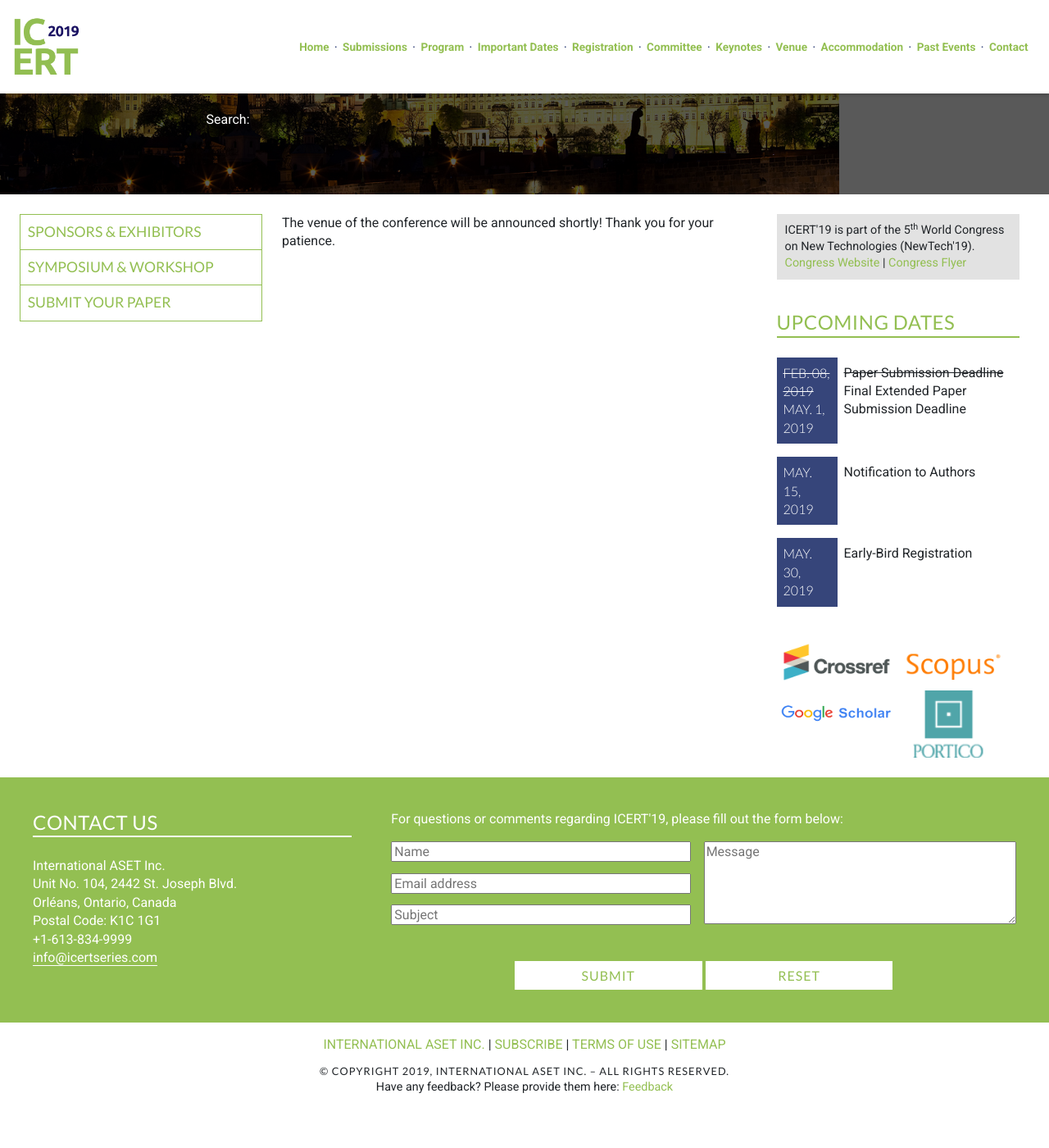
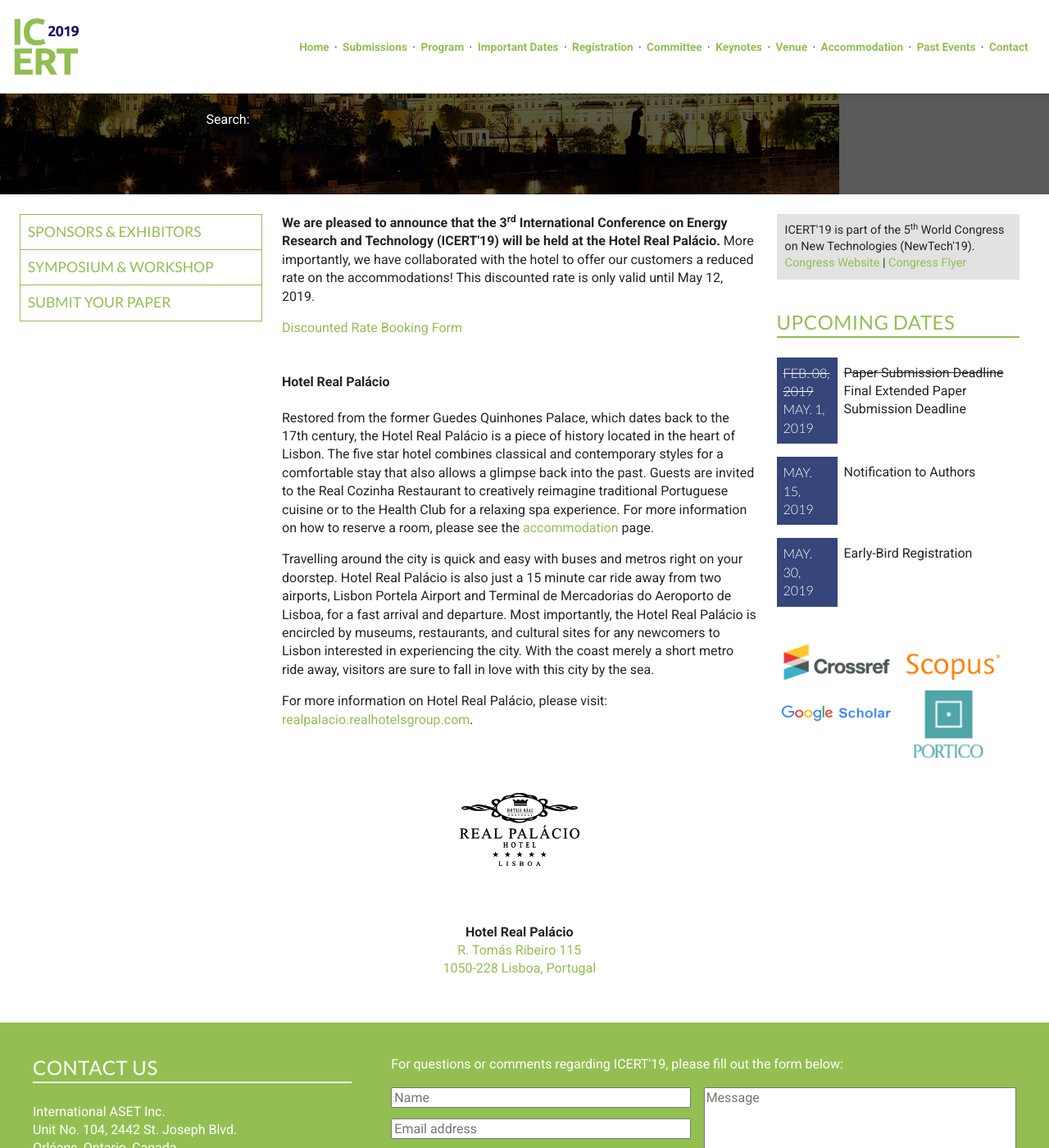
Before and after one commit to intaset/icertseries, a Jekyll site: the page built from venue.html, in a window 1280 px wide and 1400 px high, scrolled down 243 px. Shown: the whole window at 82% size. Built offline with Jekyll 4.4.1, drawn with Linux system fonts in a browser that asks for light colours; nearby versions of some CDN libraries; Markdown is read by kramdown in place of the engine named in the settings; comment, search, counter and statistics services are not loaded; before the commit the page ends 1595 px from its top, so only the background shows below that.

Commit message:
added hotel information to venue & accommodations

```diff
--- a/venue.html
+++ b/venue.html
@@ -7,7 +7,38 @@ keyword:
 
 <div class="unit unit-s-1 unit-m-1-4-1 unit-l-1-4-1">
   <div class="unit-spacer content">
-   <p class="body">The venue of the conference will be announced shortly! Thank you for your patience.</p>
+   <p class="body"><strong>We are pleased to announce that the 3<sup>rd</sup> International Conference on Energy Research and Technology (ICERT'19) will be held at the Hotel Real Palácio.</strong> More importantly, we have collaborated with the hotel to offer our customers a reduced rate on the accommodations! This discounted rate is only valid until May 12, 2019.</p>
+
+              <a href="../RealPalacioLisbonBookingForm.pdf" class="body-link" target="_blank"><i class="fas fa-hotel fa-2x sr-icons"></i> Discounted Rate Booking Form</a>
+
+<br><br><h4>Hotel Real Palácio</h4>
+<p class="body">Restored from the former Guedes Quinhones Palace, which dates back to the 17th century, the Hotel
+Real Palácio is a piece of history located in the heart of Lisbon. The five star hotel combines classical and
+contemporary styles for a comfortable stay that also allows a glimpse back into the past. Guests are
+invited to the Real Cozinha Restaurant to creatively reimagine traditional Portuguese cuisine or to the
+Health Club for a relaxing spa experience. For more information on how to reserve a room, please see
+the <a href="https://icertseries.com/accommodation" class="body-link">accommodation</a> page.
+</p>
+
+<p class="body">Travelling around the city is quick and easy with buses and metros right on your doorstep. Hotel Real
+Palácio is also just a 15 minute car ride away from two airports, Lisbon Portela Airport and Terminal de
+Mercadorias do Aeroporto de Lisboa, for a fast arrival and departure. Most importantly, the Hotel Real
+Palácio is encircled by museums, restaurants, and cultural sites for any newcomers to Lisbon interested
+in experiencing the city. With the coast merely a short metro ride away, visitors are sure to fall in love
+with this city by the sea. </p>
+
+<p class="body">For more information on Hotel Real Palácio, please visit: <a href="http://www.realpalacio.realhotelsgroup.com" target="_blank" class="body-link">realpalacio.realhotelsgroup.com</a>.</p>
+
+<center><a href="http://www.realpalacio.realhotelsgroup.com" target="_blank" class="body-link"><img src="../img/realpalacio_logo.png" class="flex-sponsor"></a></center>
+<br>
+<center>
+<p class="body">
+<strong>Hotel Real Palácio</strong><br>
+<a target="_blank" href="https://goo.gl/maps/2nzrHVxWGGs" class="body-link">R. Tomás Ribeiro 115 <br>
+1050-228 Lisboa, Portugal </a><br>
+ <br>
+</p>
+</center>
 
 <!--<p class="body"><strong>We are pleased to announce that the  3<sup>rd</sup> International Conference on Energy Research and Technology (ICERT'19) will be held in Madrid, Spain, on August 19-21, 2018 at the Novotel Madrid Center</strong>.</p>
 
```
Also changed, not shown: accommodation.html (+17 -1 lines), img/realpalacio_logo.png (added), 5 other files.
